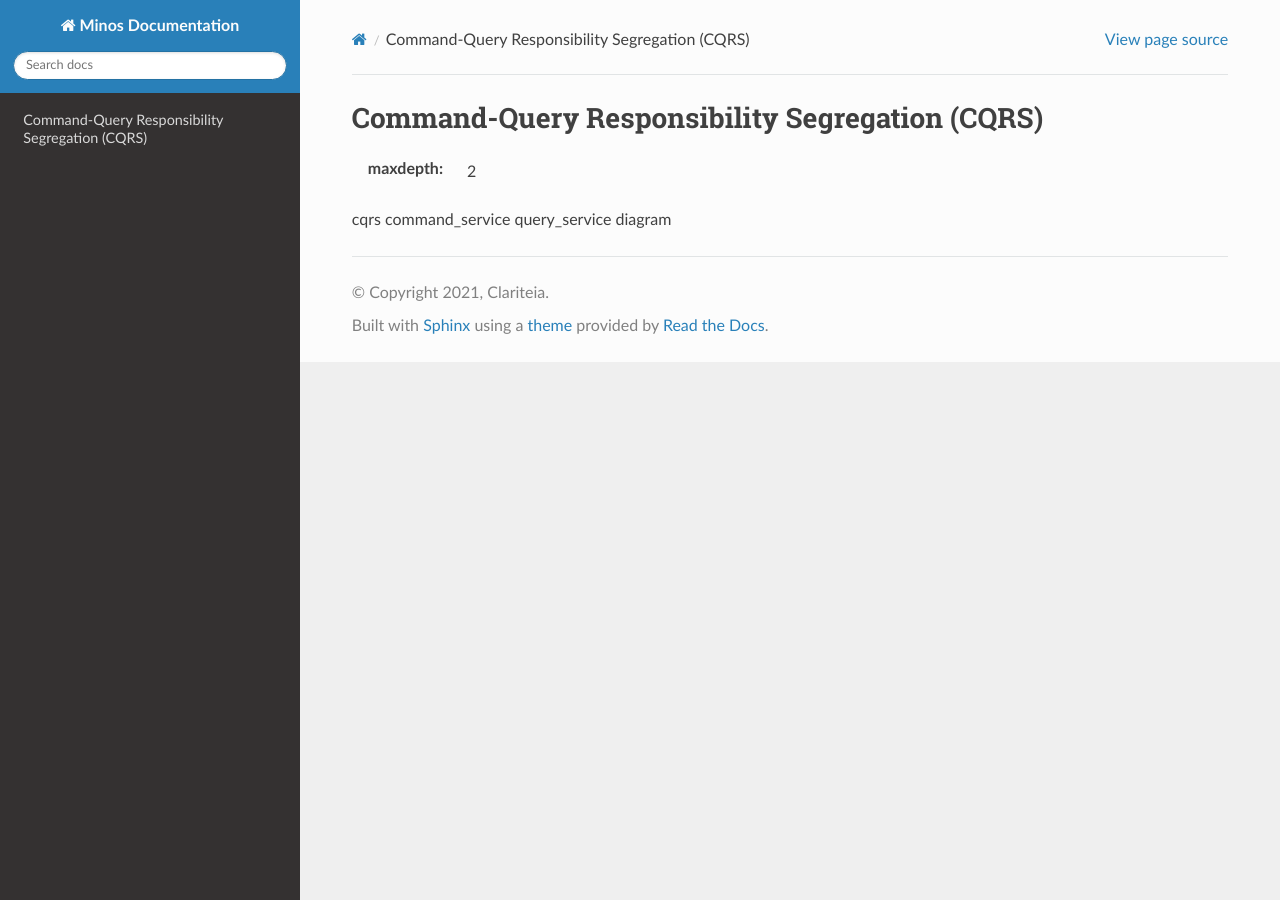
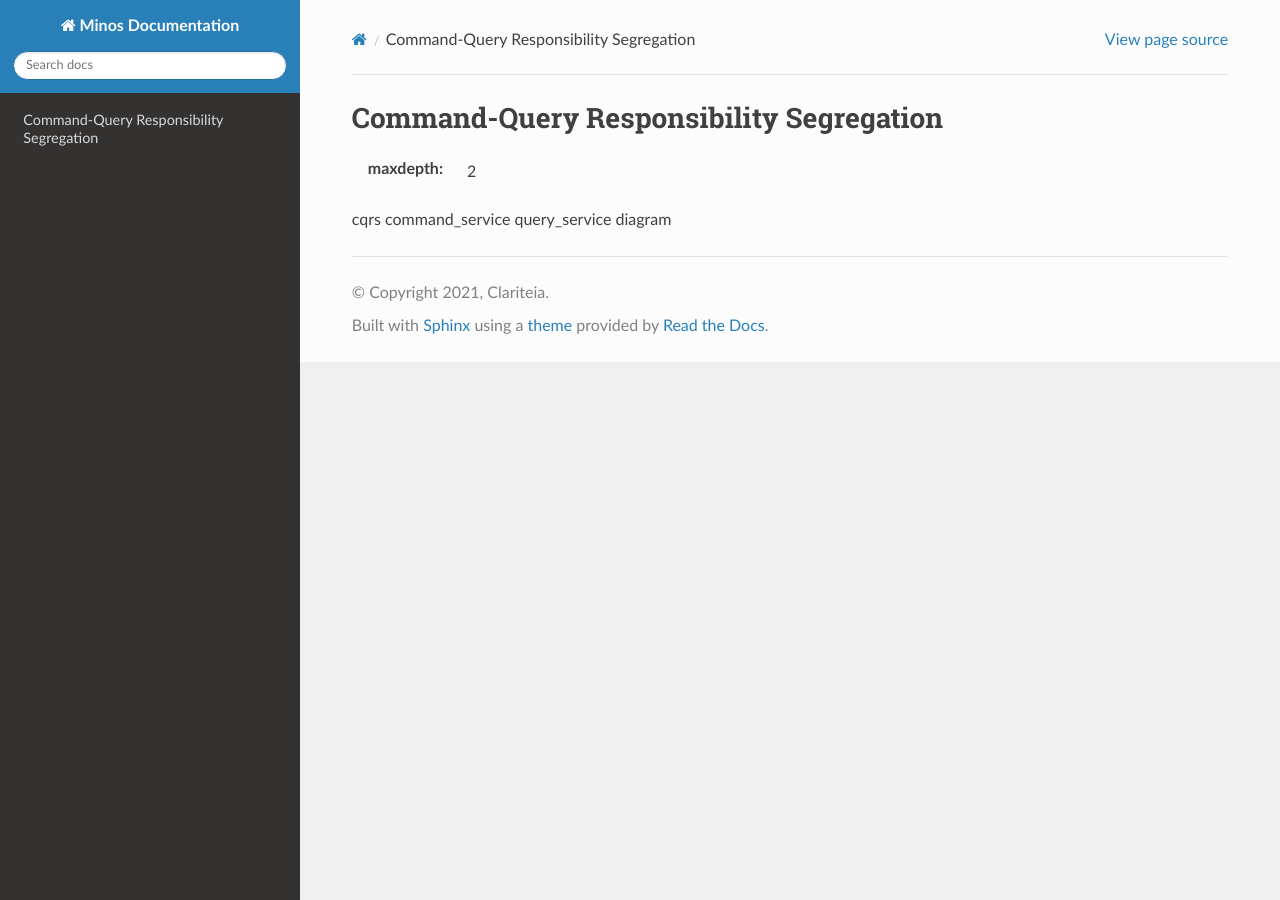
Before and after one commit to Clariteia/minos-documentation, a Sphinx documentation site: the page built from docs/architecture/cqrs/_toc.md, in a window 1280 px wide. Built offline with Sphinx 7.4.7 and the Read the Docs theme 2.0.0, drawn with Linux system fonts in a browser that asks for light colours.

Commit message:
ISSUE #16 * Minor change.

```diff
--- a/docs/architecture/cqrs/_toc.md
+++ b/docs/architecture/cqrs/_toc.md
@@ -1,4 +1,4 @@
-# Command-Query Responsibility Segregation (CQRS)
+# Command-Query Responsibility Segregation
 
 .. toctree::
    :maxdepth: 2
```
